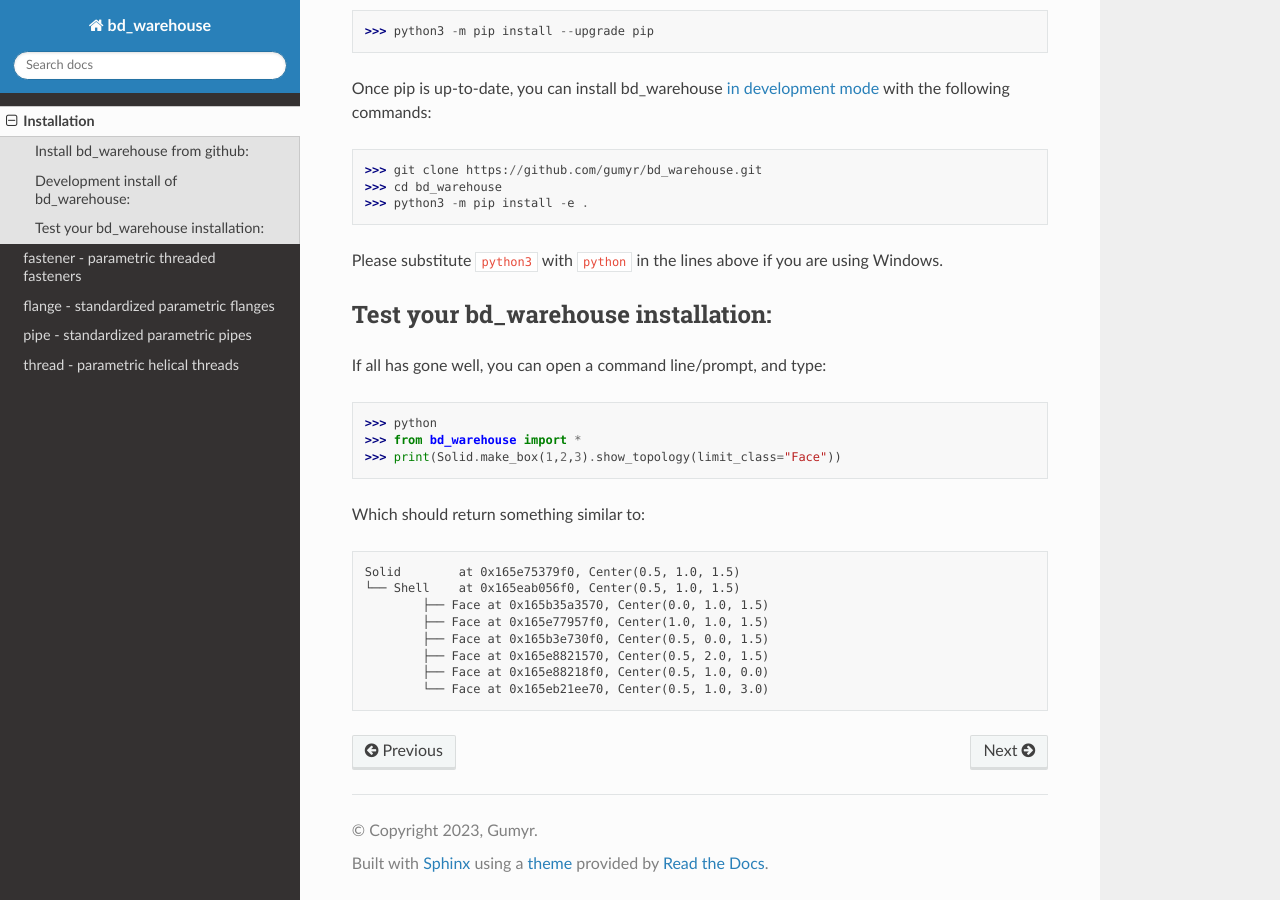
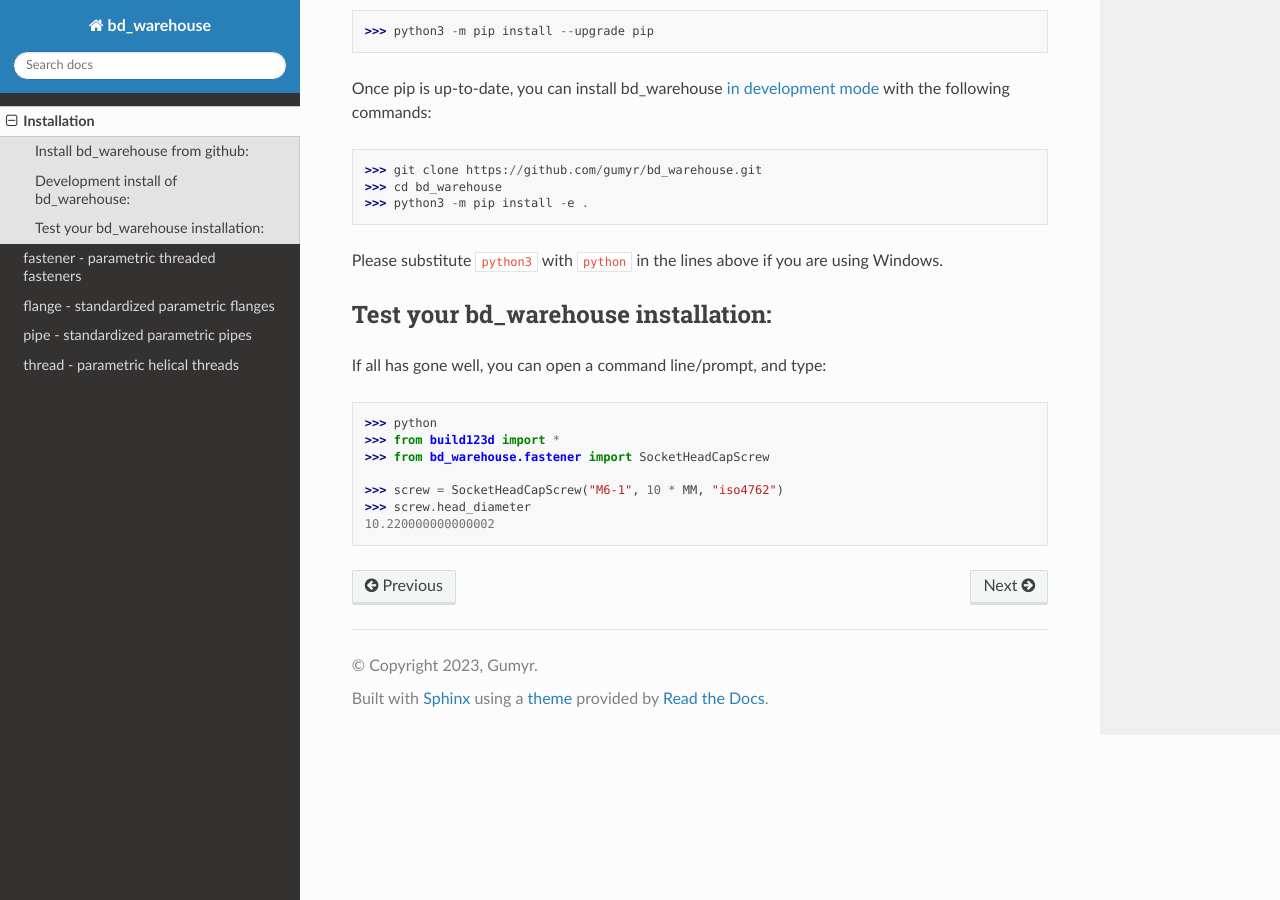
Before and after one commit to gumyr/bd_warehouse, a Sphinx documentation site: the page built from docs/installation.rst, in a window 1280 px wide and 900 px high, scrolled down 1130 px. Built offline with Sphinx 7.4.7 and the Read the Docs theme 2.0.0, drawn with Linux system fonts in a browser that asks for light colours.

Commit message:
Fix install test Issue #24

```diff
--- a/docs/installation.rst
+++ b/docs/installation.rst
@@ -69,18 +69,9 @@ If all has gone well, you can open a command line/prompt, and type:
 .. doctest::
 
 	>>> python
-	>>> from bd_warehouse import *
-	>>> print(Solid.make_box(1,2,3).show_topology(limit_class="Face"))
+	>>> from build123d import *
+	>>> from bd_warehouse.fastener import SocketHeadCapScrew
 
-Which should return something similar to:
-
-.. code::
-
-		Solid        at 0x165e75379f0, Center(0.5, 1.0, 1.5)
-		└── Shell    at 0x165eab056f0, Center(0.5, 1.0, 1.5)
-			├── Face at 0x165b35a3570, Center(0.0, 1.0, 1.5)
-			├── Face at 0x165e77957f0, Center(1.0, 1.0, 1.5)
-			├── Face at 0x165b3e730f0, Center(0.5, 0.0, 1.5)
-			├── Face at 0x165e8821570, Center(0.5, 2.0, 1.5)
-			├── Face at 0x165e88218f0, Center(0.5, 1.0, 0.0)
-			└── Face at 0x165eb21ee70, Center(0.5, 1.0, 3.0)
+	>>> screw = SocketHeadCapScrew("M6-1", 10 * MM, "iso4762")
+	>>> screw.head_diameter
+	10.220000000000002
```
